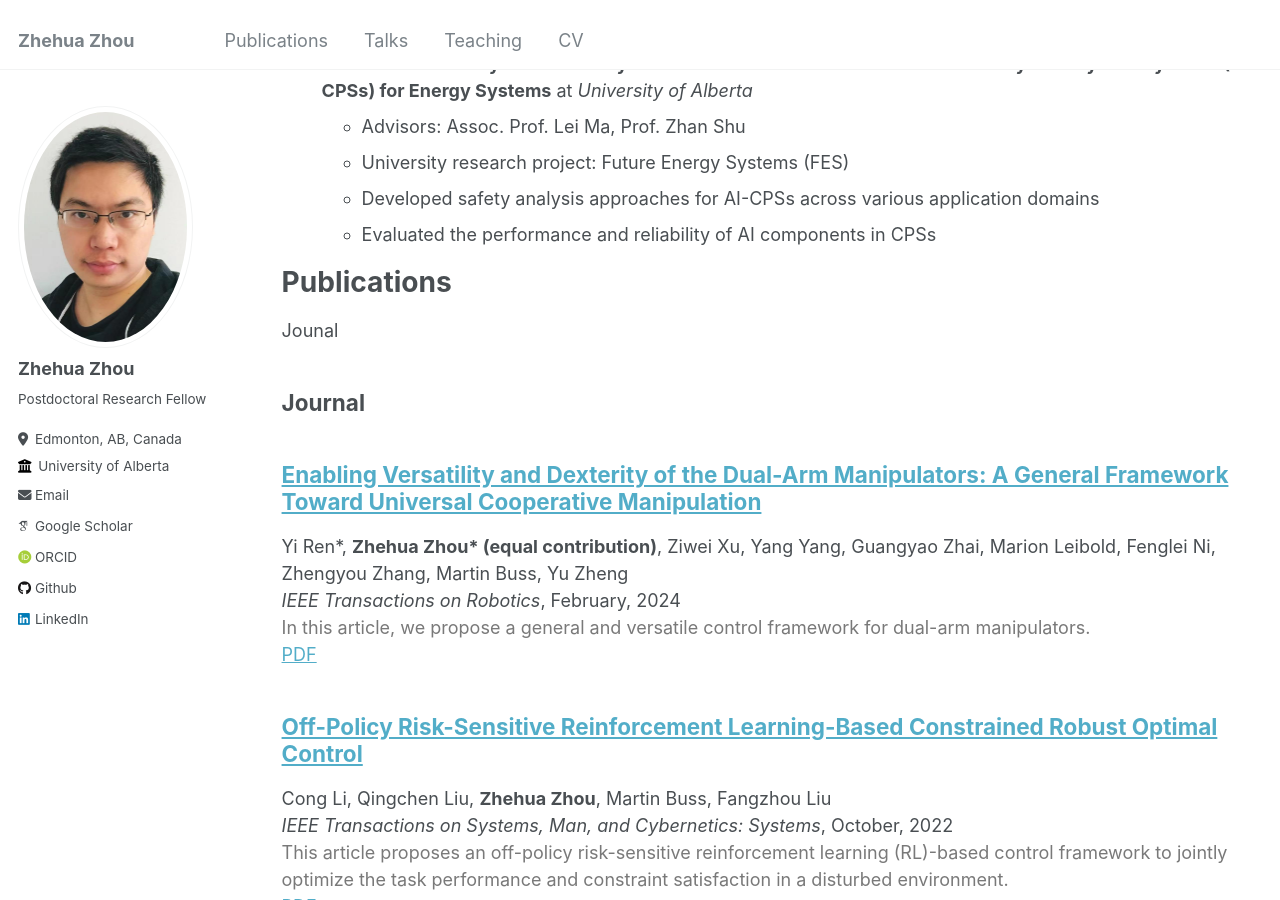
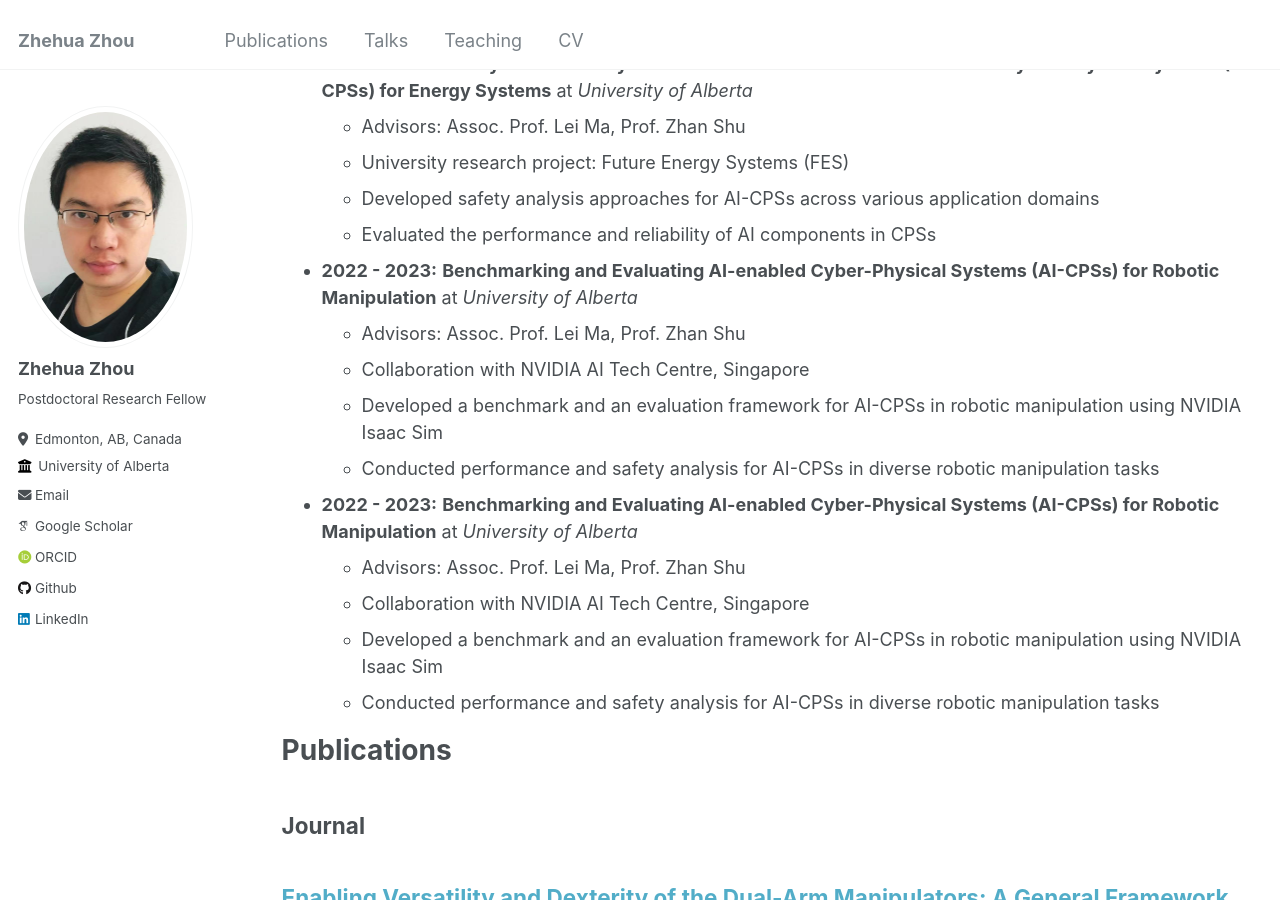
Before and after one commit to zhehuazhou/zhehuazhou.github.io, a Jekyll site: the page built from _pages/cv.md, in a window 1280 px wide and 900 px high, scrolled down 1514 px. Built offline with Jekyll 4.4.1, drawn with Linux system fonts in a browser that asks for light colours; some web fonts are replaced.

Commit message:
publication

```diff
--- a/_includes/archive-single_double.html
+++ b/_includes/archive-single_double.html
@@ -66,12 +66,12 @@
     {% endif %}
 
     <div class="row">
-      <div class="column left" style="background-color:#bbb;">
+      <div class="column left">
         {% if post.teaser %}
           <img src= "{{ post.teaser }}">
         {% endif %}
       </div>
-      <div class="column right" style="background-color:#aaa;">
+      <div class="column right">
         <font size="-1">
         <h2 class="archive__item-title" itemprop="headline">
           {% if post.link %}
--- a/_pages/cv.md
+++ b/_pages/cv.md
@@ -58,10 +58,20 @@ Research Projects and Collaborations
   * Developed safety analysis approaches for AI-CPSs across various application domains
   * Evaluated the performance and reliability of AI components in CPSs
 
+* <b>2022 - 2023:</b> <b>Benchmarking and Evaluating AI-enabled Cyber-Physical Systems (AI-CPSs) for Robotic Manipulation</b> at <i>University of Alberta</i>
+  * Advisors: Assoc. Prof. Lei Ma, Prof. Zhan Shu
+  * Collaboration with NVIDIA AI Tech Centre, Singapore
+  * Developed a benchmark and an evaluation framework for AI-CPSs in robotic manipulation using NVIDIA Isaac Sim
+  * Conducted performance and safety analysis for AI-CPSs in diverse robotic manipulation tasks
+
+* <b>2022 - 2023:</b> <b>Benchmarking and Evaluating AI-enabled Cyber-Physical Systems (AI-CPSs) for Robotic Manipulation</b> at <i>University of Alberta</i>
+  * Advisors: Assoc. Prof. Lei Ma, Prof. Zhan Shu
+  * Collaboration with NVIDIA AI Tech Centre, Singapore
+  * Developed a benchmark and an evaluation framework for AI-CPSs in robotic manipulation using NVIDIA Isaac Sim
+  * Conducted performance and safety analysis for AI-CPSs in diverse robotic manipulation tasks
+
 Publications
 ======
-
-Jounal
 
 <h2>Journal</h2>
 {% for post in site.publications reversed %}
```
